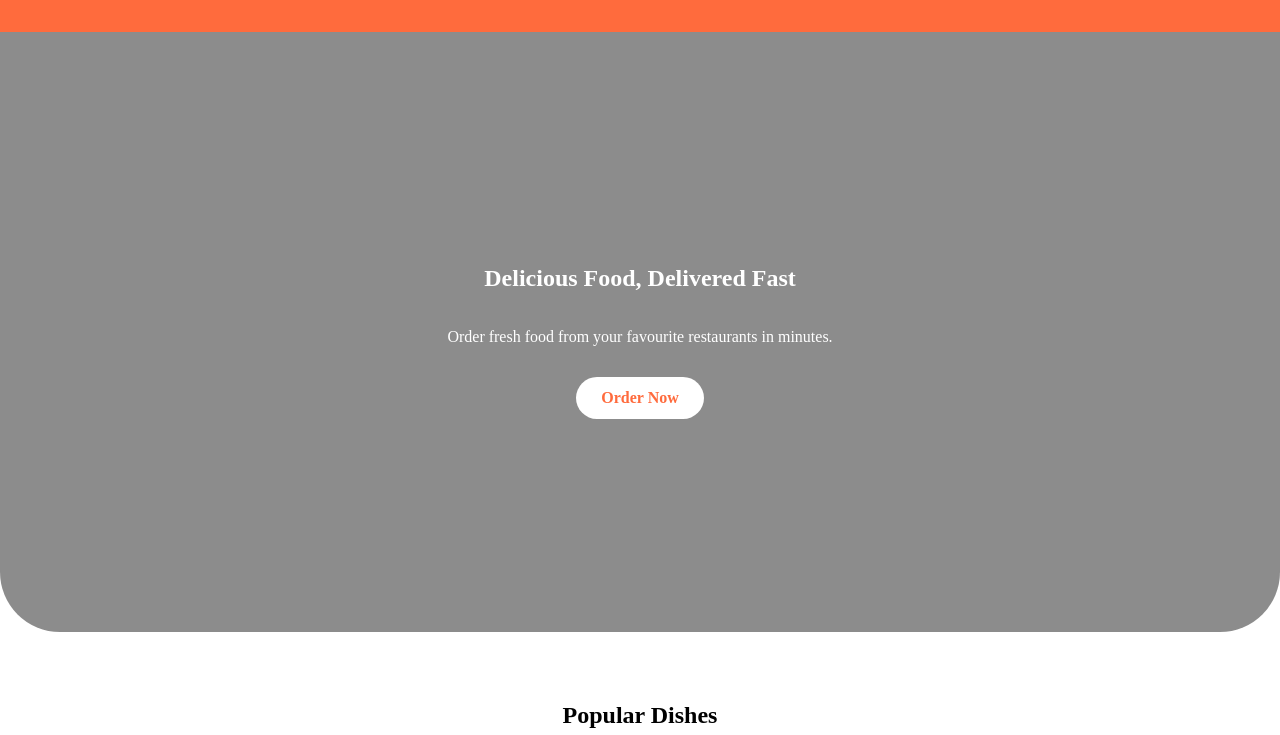
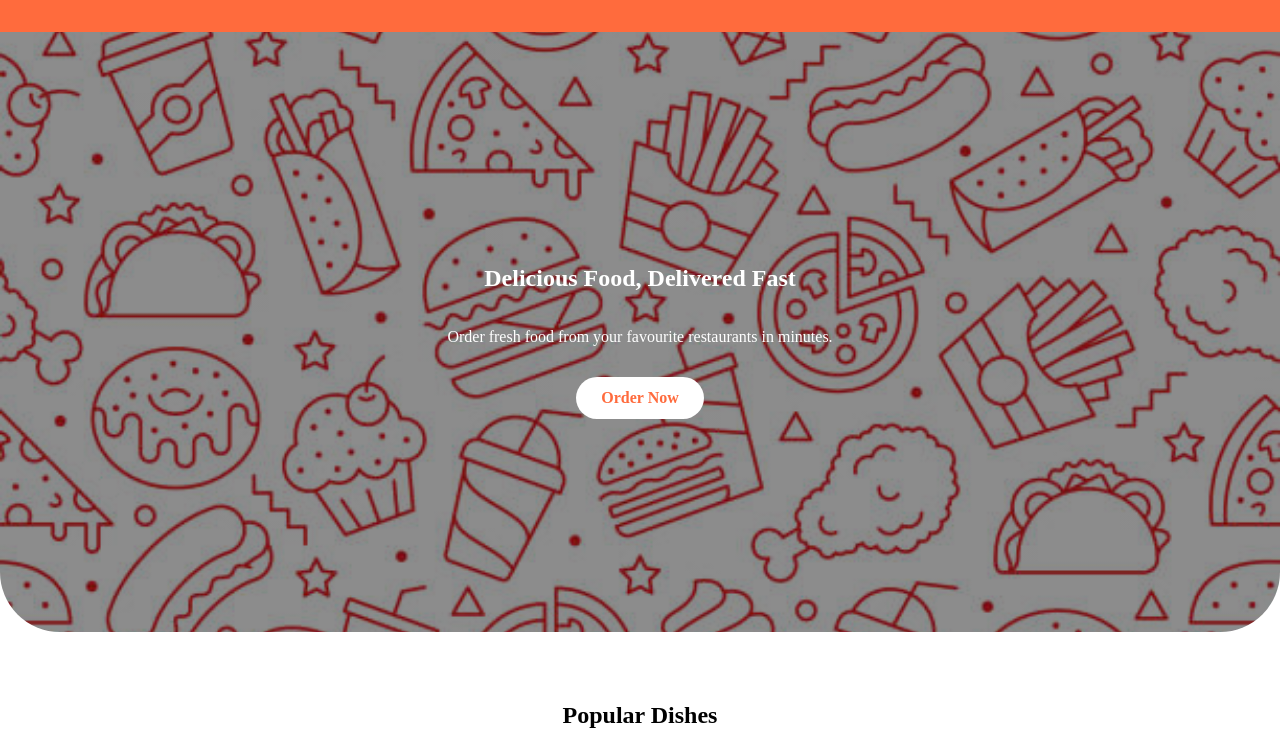
Before and after one commit to Priyanshu-tech568/Food-Delivery-Website, a plain HTML site: page index.html in a window 1280 px wide. Shown: the part 65-800 px from the top of the page. Drawn offline with Linux system fonts and the light colour scheme.

Commit message:
Refactor CSS for improved organization and clarity

```diff
--- a/style.css
+++ b/style.css
@@ -31,7 +31,7 @@ a.active {
 
     background:
       linear-gradient(rgba(0,0,0,0.45),rgba(0,0,0,0.45)),
-      url("assets/istockphoto-2198610217-612x612.jpg") center/cover no-repeat;
+      url("istockphoto-2198610217-612x612.jpg") center/cover no-repeat;
 
     display:flex;
     flex-direction:column;
```
